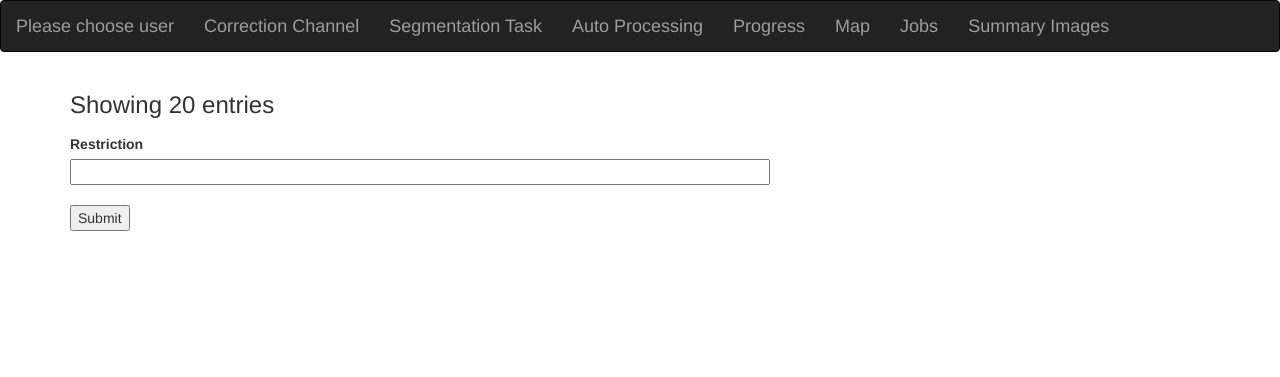
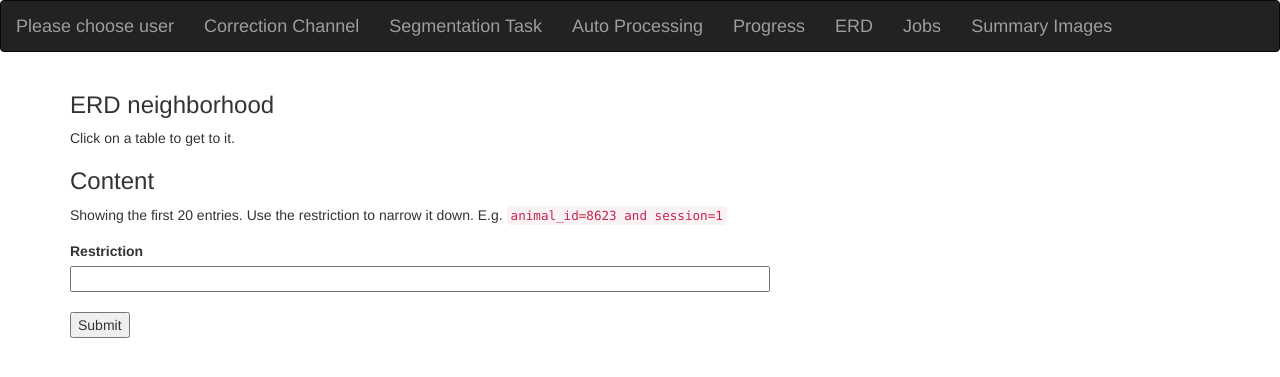
Before and after one commit to cajal/pipecontrol, a Flask app: template app/templates/schema.html in a window 1280 px wide. Shown: the top 377 px of the page. Run offline with Flask 2, Linux system fonts and the light colour scheme; the template is opened without the code that fills it: values that come from a table or form of the project are taken from there, others are empty; some libraries are stand-ins or nearby versions.

Commit message:
cosmetics

```diff
--- a/app/templates/base.html
+++ b/app/templates/base.html
@@ -40,7 +40,7 @@
         <a class="navbar-brand" href="{{ url_for('main.segmentation') }}">Segmentation Task</a>
         <a class="navbar-brand" href="{{ url_for('main.autoprocessing') }}">Auto Processing</a>
         <a class="navbar-brand" href="{{ url_for('main.progress') }}">Progress</a>
-        <a class="navbar-brand" href="{{ url_for('main.relation') }}">Map</a>
+        <a class="navbar-brand" href="{{ url_for('main.relation') }}">ERD</a>
         <a class="navbar-brand" href="{{ url_for('main.jobs') }}">Jobs</a>
         <a class="navbar-brand" href="{{ url_for('main.summary') }}">Summary Images</a>
     </div>
--- a/app/templates/schema.html
+++ b/app/templates/schema.html
@@ -10,7 +10,18 @@
 {% endblock %}
 
 {% block page_content %}
-    <h3>Showing 20 entries</h3>
+    <h3>ERD neighborhood</h3>
+    Click on a table to get to it.
+    <div class="post-tabs">
+        <object data="{{ url_for('main.tmpfile', filename=filename) }}" type="image/svg+xml" class="Svg"
+                target="_top">
+        </object>
+
+
+    </div>
+    <h3>Content</h3>
+    Showing the first 20 entries. Use the restriction to narrow it
+    down. E.g. <code>animal_id=8623 and session=1</code>
     <div class="post-tabs">
         <form method=post>
             <dl>
@@ -30,13 +41,6 @@
     {{ table }}
     </div>
 
-    <div class="post-tabs">
-        <object data="{{ url_for('main.tmpfile', filename=filename) }}" type="image/svg+xml" class="Svg"
-                target="_top">
-        </object>
-
-
-    </div>
 
 {% endblock %}
 
```
